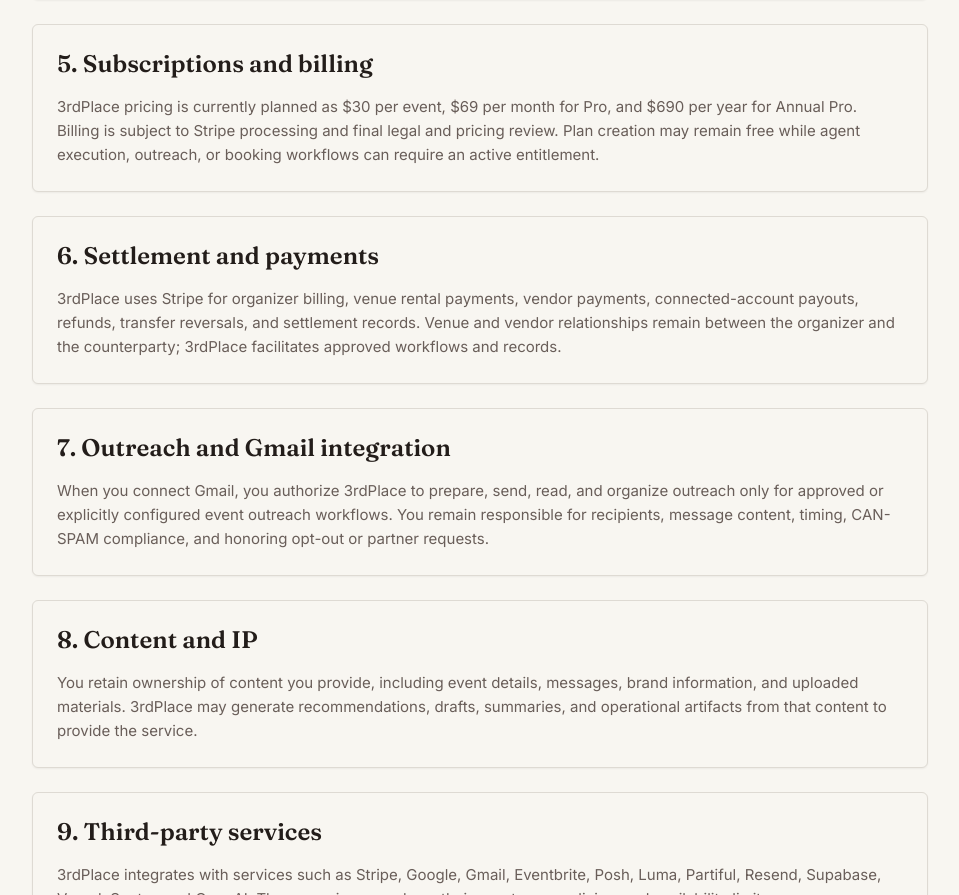
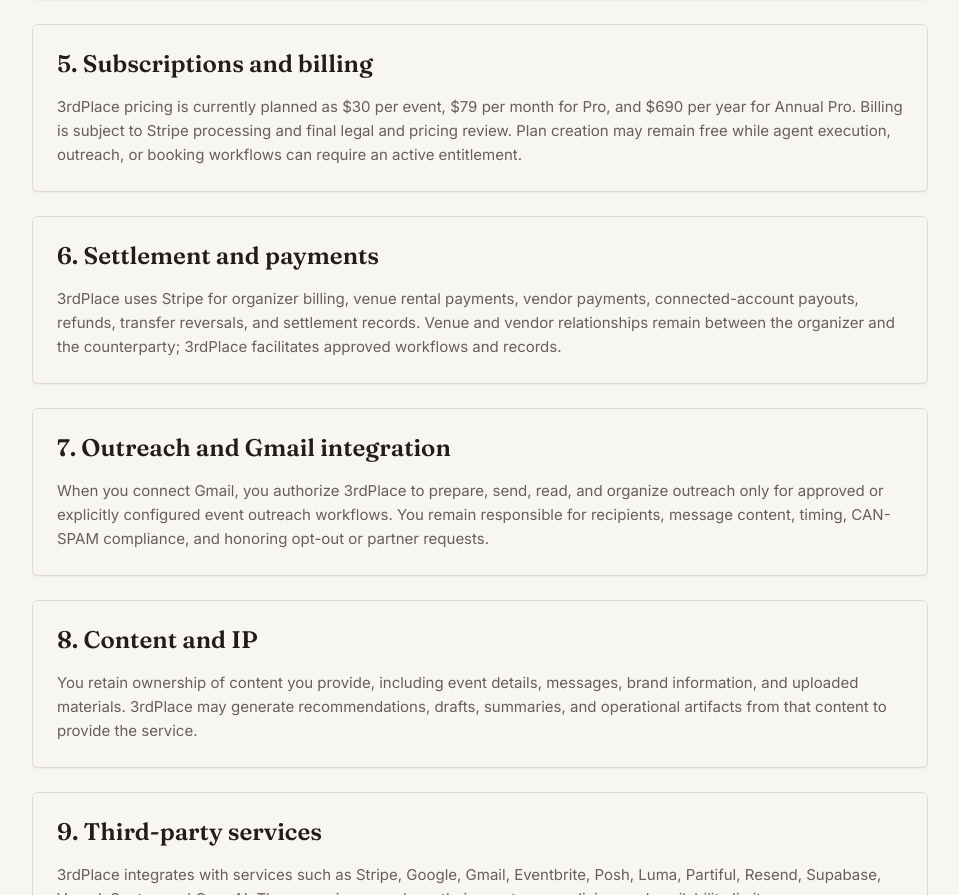
Before and after one commit to chrisredd85/3rdSpace, a Next.js app: page /terms in a window 1280 px wide. Shown: the part 1298-2193 px from the top of the page, without its empty margins (160-1119 px from the left). Built offline with nearby package versions, Linux system fonts and the light colour scheme; no server answers.

Commit message:
fix(legal): align terms pricing with pro plan

```diff
--- a/app/(marketing)/terms/page.tsx
+++ b/app/(marketing)/terms/page.tsx
@@ -26,7 +26,7 @@ const sections = [
   },
   {
     title: '5. Subscriptions and billing',
-    body: '3rdPlace pricing is currently planned as $30 per event, $69 per month for Pro, and $690 per year for Annual Pro. Billing is subject to Stripe processing and final legal and pricing review. Plan creation may remain free while agent execution, outreach, or booking workflows can require an active entitlement.',
+    body: '3rdPlace pricing is currently planned as $30 per event, $79 per month for Pro, and $690 per year for Annual Pro. Billing is subject to Stripe processing and final legal and pricing review. Plan creation may remain free while agent execution, outreach, or booking workflows can require an active entitlement.',
   },
   {
     title: '6. Settlement and payments',
```
Also changed, not shown: 1 other file (tests, documents, lock files or other folders).
